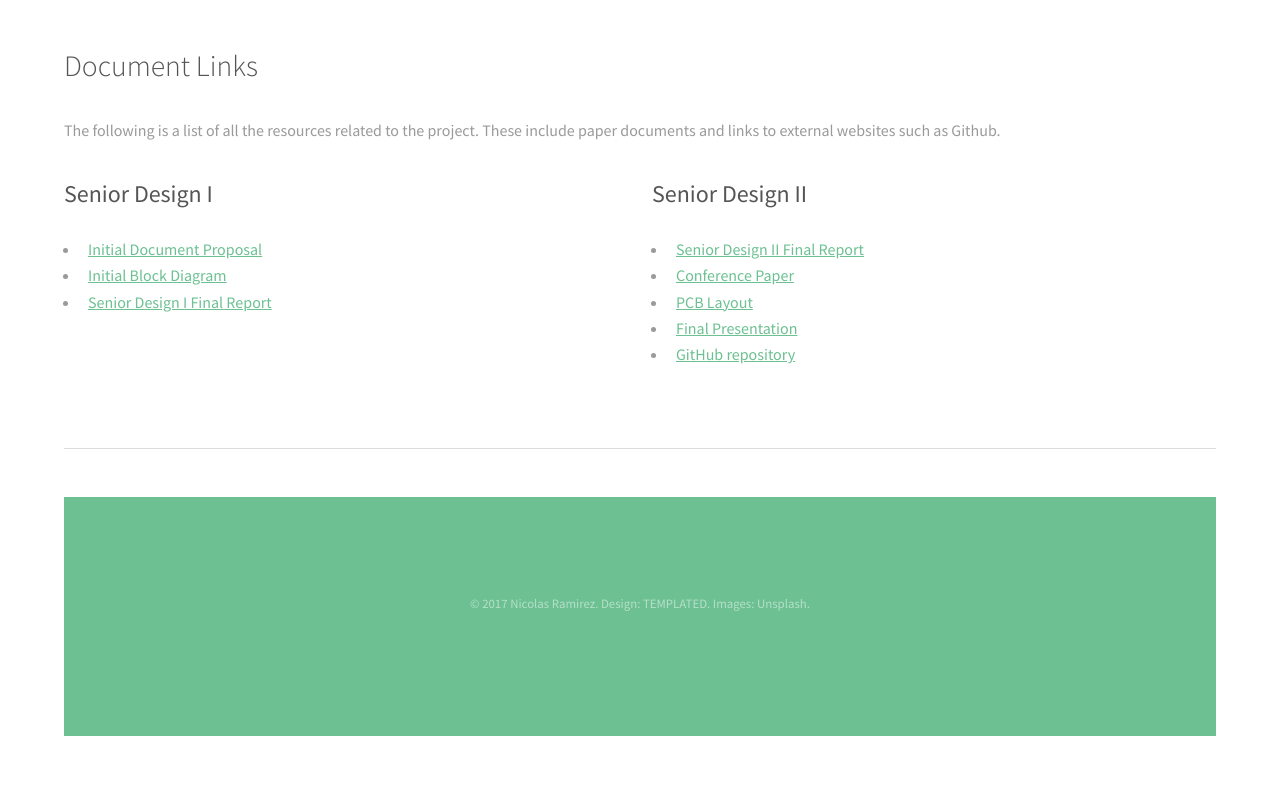
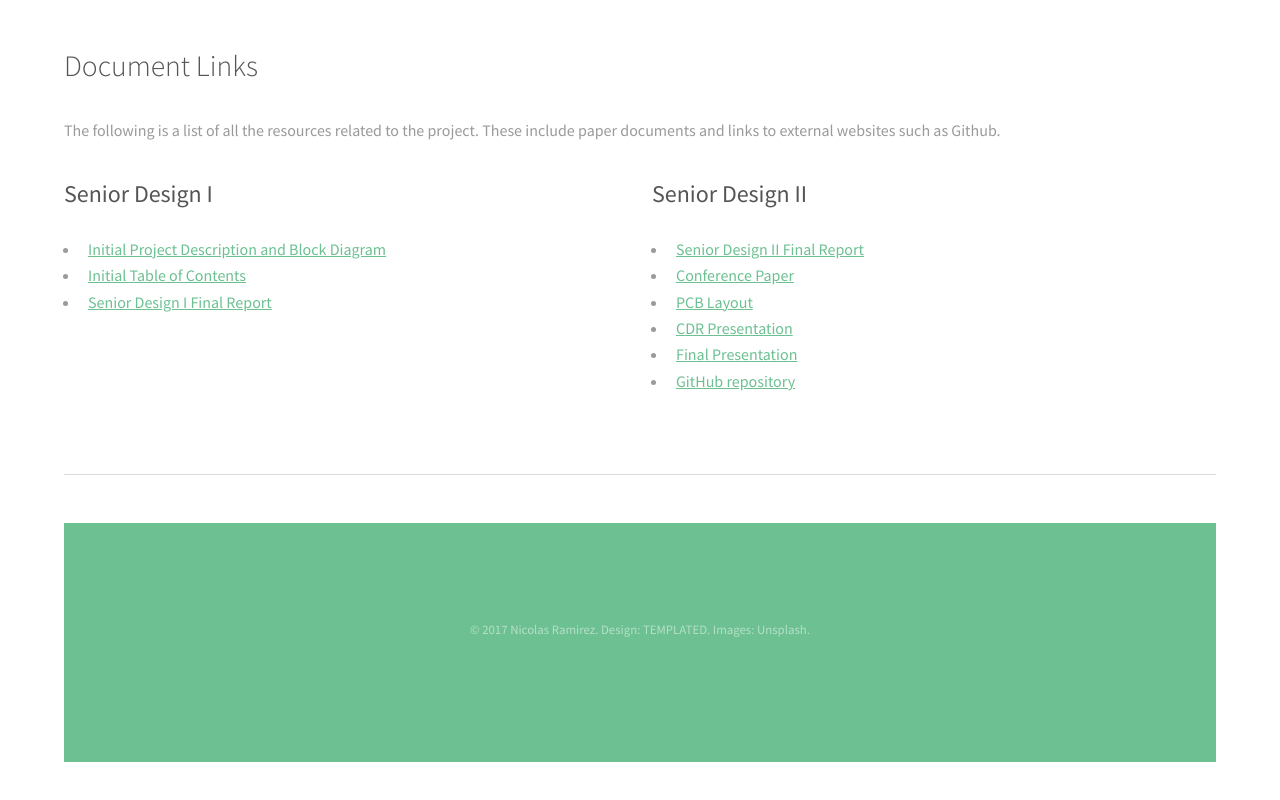
Before and after one commit to Kommotion/Senior-Design, a plain HTML site: page website/documents.html in a window 1280 px wide. Shown: the part 673-1473 px from the top of the page. Drawn offline with Linux system fonts and the light colour scheme.

Commit message:
Updated list to correct document links

```diff
--- a/website/documents.html
+++ b/website/documents.html
@@ -61,9 +61,9 @@
 
 								<h4>Senior Design I</h4>
 								<ul>
-									<li> <a href="">Initial Document Proposal</a></li>
-									<li> <a href="">Initial Block Diagram</a></li>
-									<li> <a href="">Senior Design I Final Report</a></li>
+									<li> <a href="assets/docs/DivideandConqure__SD2016_Group20.docx.pdf">Initial Project Description and Block Diagram</a></li>
+									<li> <a href="assets/docs/Group 20_Table of Contents.pdf">Initial Table of Contents</a></li>
+									<li> <a href="assets/docs/SD1_Group 20_Final Documentation.docx">Senior Design I Final Report</a></li>
 								</ul>
 							</div>
 							<div class="6u$ 12u$(small)">
@@ -72,6 +72,7 @@
 									<li> <a href="">Senior Design II Final Report</a></li>
 									<li> <a href="assets/docs/Conference_Paper.doc.docx">Conference Paper</a></li>
 									<li> <a href="">PCB Layout</a></li>
+									<li> <a href="assets/docs/CDR Presentation_Group20.pptx">CDR Presentation</a></li>
 									<li><a href="assets/docs/SD_Spring 2017_Group 20_Final Presentation.pptx">Final Presentation</a></li>
 									<li> <a href="https://github.com/Kommotion/Senior-Design">GitHub repository</a></li>
 								</ul>
```
